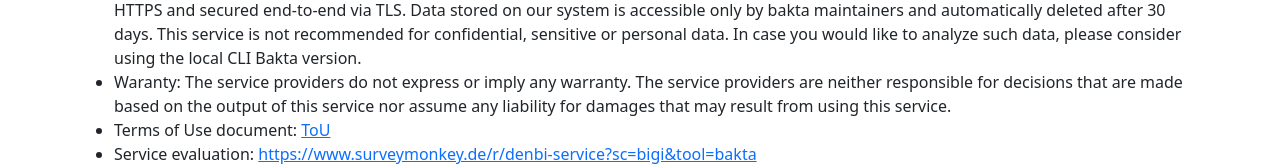
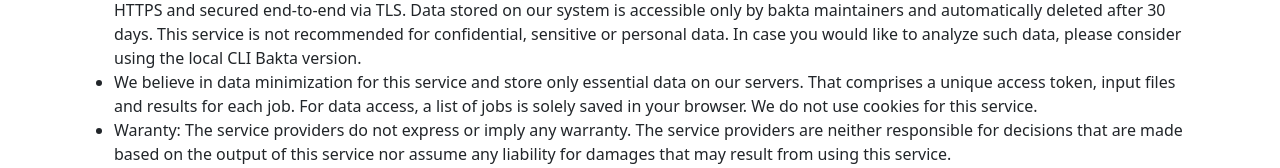
Before and after one commit to ag-computational-bio/bakta-web-ui, a Vue app: page /about in a window 1280 px wide. Shown: the part 520-688 px from the top of the page. Built offline with nearby package versions, Linux system fonts and the light colour scheme; no server answers.

Commit message:
Add info about stored data and cookies to about page

```diff
--- a/src/pages/AboutPage.vue
+++ b/src/pages/AboutPage.vue
@@ -42,6 +42,12 @@
           version.
         </li>
         <li>
+          We believe in data minimization for this service and store only essential data on our
+          servers. That comprises a unique access token, input files and results for each job. For
+          data access, a list of jobs is solely saved in your browser. We do not use cookies for
+          this service.
+        </li>
+        <li>
           Waranty: The service providers do not express or imply any warranty. The service providers
           are neither responsible for decisions that are made based on the output of this service
           nor assume any liability for damages that may result from using this service.
```
